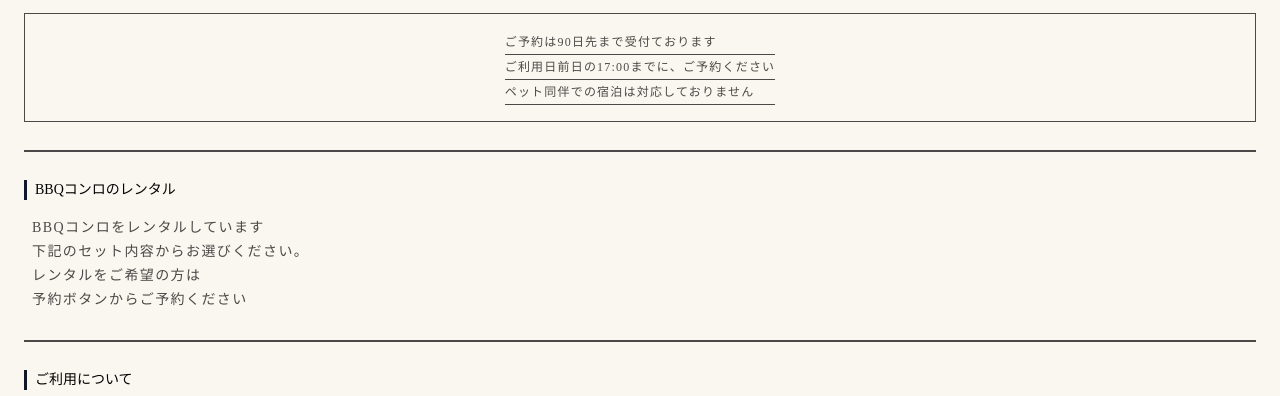
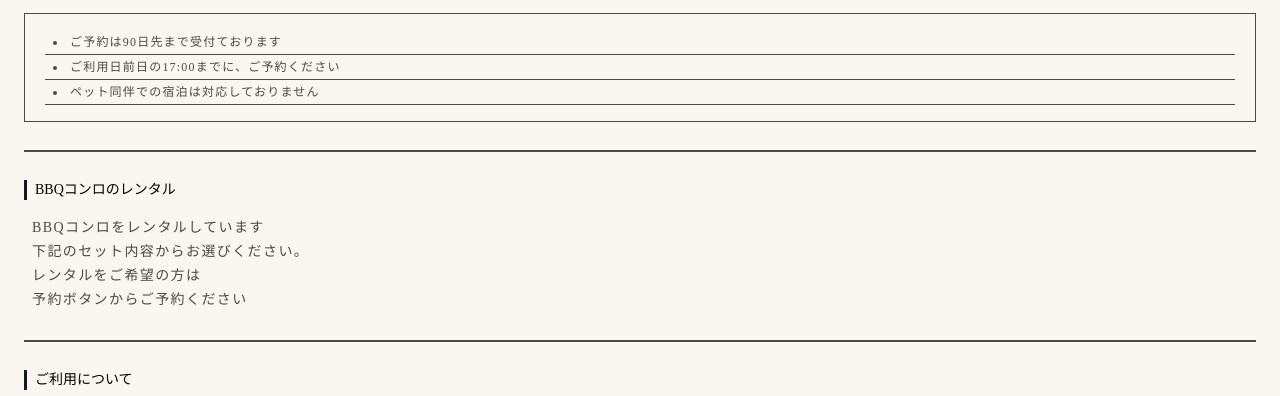
Before and after one commit to nka21/techc-web-project-02, an Astro site: page /reservation in a window 1280 px wide. Shown: the part 404-800 px from the top of the page. Built offline with nearby package versions, Linux system fonts and the light colour scheme; Astro itself is replaced by a stand-in of ours; a web font is replaced by a local one.

Commit message:
NoticeBoxの余白を均一に修正

```diff
--- a/src/components/ui/NoticeBox.astro
+++ b/src/components/ui/NoticeBox.astro
@@ -1,10 +1,10 @@
 ---
 const { items } = Astro.props;
 ---
-<div class="mt-4 py-4 px-5 border-[0.5px] border-black-100 justify-center flex">
+<div class="mt-4 py-4 px-5 border-[0.5px] border-black-100">
     <ul class="text-xs leading-6 tracking-widest text-black-100">
         {items.map((item: string) => (
-            <li class="border-b-[0.5px] border-black-100">{item}</li>
+            <li class="border-b-[0.5px] border-black-100 list-disc list-inside pl-2 pr-">{item}</li>
         ))}
     </ul>
 </div>
```
